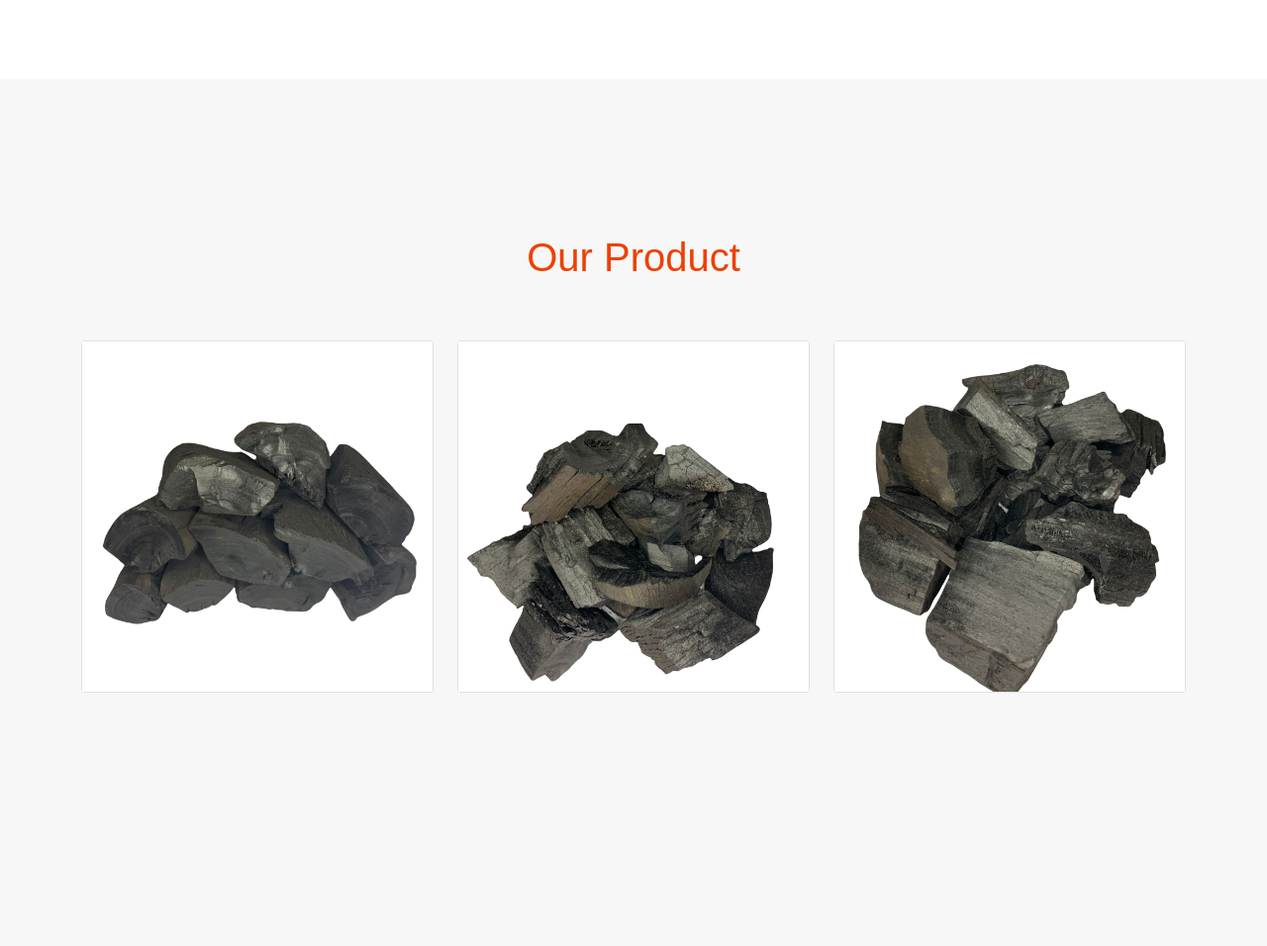
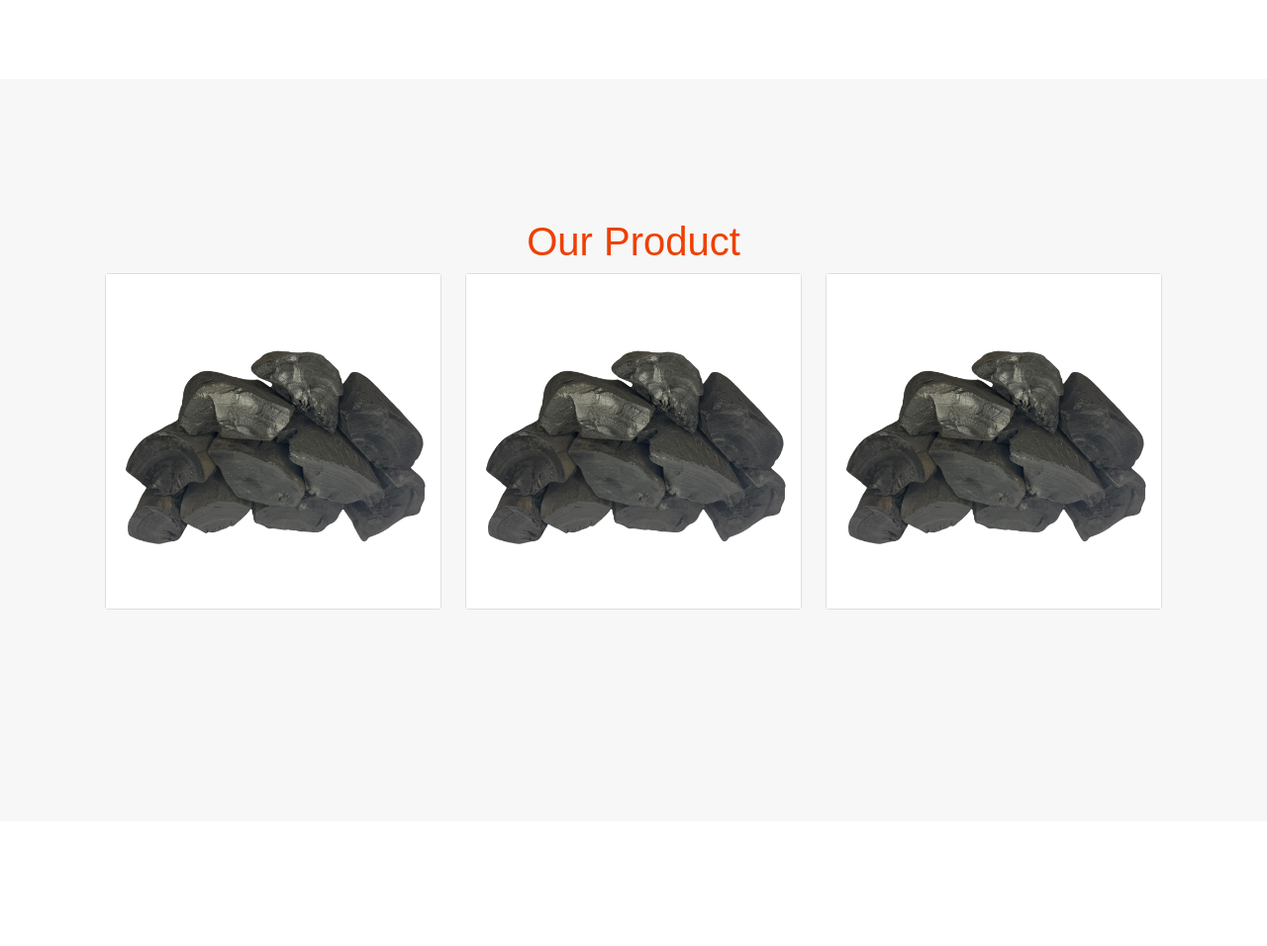
Before and after one commit to Muhfrrazi/Muhfrrazi.github.io, a plain HTML site: page index.html in a window 1280 px wide. Shown: the part 1797-2753 px from the top of the page at 99% size. Drawn offline with nearby package versions, Linux system fonts and the light colour scheme.

Commit message:
memperbarui height

```diff
--- a/css/imagehover.css
+++ b/css/imagehover.css
@@ -83,18 +83,6 @@
   transition: all 0.35s ease;
 }
 
-/* imghvr-fade-*
-   ----------------------------- */
-[class^="imghvr-fade"] figcaption,
-[class*=" imghvr-fade"] figcaption {
-  opacity: 0;
-}
-
-[class^="imghvr-fade"]:hover figcaption,
-[class*=" imghvr-fade"]:hover figcaption {
-  opacity: 1;
-}
-
 [class^="imghvr-fade"]:hover > img,
 [class^="imghvr-fade"]:hover figcaption,
 [class*=" imghvr-fade"]:hover > img,
--- a/css/style.css
+++ b/css/style.css
@@ -109,17 +109,16 @@ body {
 
 .product {
   background-color: #f6f7f6;
-  padding: 1rem;
-  height: 900px;
+  margin-top: 1rem;
+  min-height: 750px;
 }
 .product .our-product {
   color: #ee4002;
-  margin: 1.5em;
-  margin-top: 3.5em;
+  padding-top: 3.5em;
 }
 
 .contact {
-  height: 775px;
+  min-height: 775px;
   padding: 20px;
 }
 .contact .cont {
--- a/index.html
+++ b/index.html
@@ -98,7 +98,7 @@
         <div>
             <div class="container">
                 <h1 class="our-product text-center">Our Product</h1>
-                <div class="row justify-content-center ">
+                <div class="row justify-content-center ps-4 pe-4">
                     <div class="col-md-4 mb-3">
                         <div class="card">
                             <figure class="imghvr-push-up">
@@ -116,11 +116,11 @@
                         </div>
                     </div>
                     <div class="col-md-4 mb-3">
-                        <div class=" card">
+                        <div class="card">
                             <figure class="imghvr-push-up">
-                                <img src="img/grade B.png" alt="example-image" class="card-img-top">
+                                <img src="img/grade A.png" alt="example-image" class="card-img-top">
                                 <figcaption>
-                                    <h3 class="ih-fade-down ih-delay-sm ">Grade B</h3>
+                                    <h3 class="ih-fade-down ih-delay-sm ">Grade A</h3>
                                     <p class="ih-zoom-in ih-delay-md">
                                         <i>"I have the simplest tastes, I am always satisfied with the best."</i>
                                     </p>
@@ -134,9 +134,9 @@
                     <div class="col-md-4 mb-3">
                         <div class="card">
                             <figure class="imghvr-push-up">
-                                <img src=" img/grade mix.png" alt="example-image" class="card-img-top">
+                                <img src="img/grade A.png" alt="example-image" class="card-img-top">
                                 <figcaption>
-                                    <h3 class="ih-fade-down ih-delay-sm ">Grade Mix (A & B)</h3>
+                                    <h3 class="ih-fade-down ih-delay-sm ">Grade A</h3>
                                     <p class="ih-zoom-in ih-delay-md">
                                         <i>"I have the simplest tastes, I am always satisfied with the best."</i>
                                     </p>
@@ -161,7 +161,7 @@
             </div>
             <div class="row justify-content-center">
                 <div class="col-md-4">
-                    <div class="card text-white" style="background-color: #222222;">
+                    <div class="card text-white" style="background-color: #222222;"">
                         <div class=" card-body text-center">
                         <h5 class="card-title">Contact Me</h5>
                         <p class="card-text">Lorem ipsum dolor sit amet consectetur adipisicing elit. Perspiciatis,
```
Lines whose indentation alone changed are shown as unchanged.
